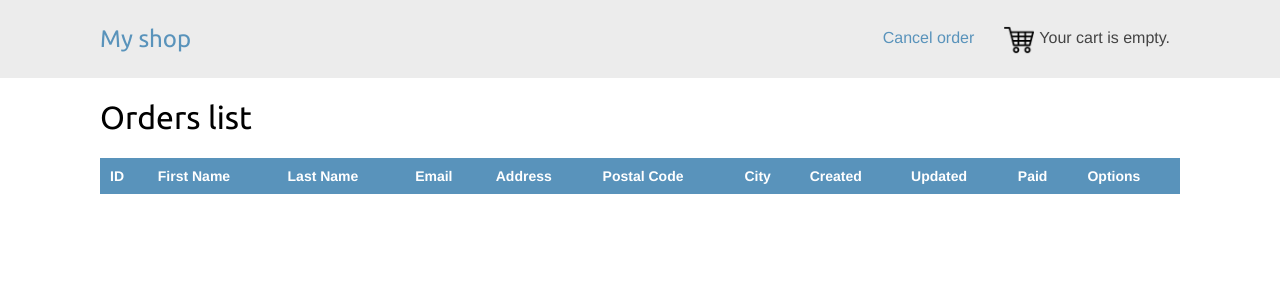
After one commit to juanca1499/MyShop_tarea2, a Django app: page /orders/list/ in a window 1280 px wide. The commit adds this page. Shown: the top 300 px of the page. Run offline with Django 3.2, Linux system fonts and the light colour scheme; data that the repository does not hold is empty.

Commit message:
Corrección de errores e implementación de lista de ordenes

```diff
--- a/myshop/catalog/templates/shop/base.html
+++ b/myshop/catalog/templates/shop/base.html
@@ -43,7 +43,7 @@
         </div>
 
         <div class="cart" style="float:right; margin-right:30px; margin-top: 20px;">
-            <a href="">Cancel order</a>
+            <a href="{% url 'order_list' %}">Cancel order</a>
         </div>
 
     </div>
--- /dev/null
+++ b/myshop/orders/templates/orders/order/list.html
@@ -0,0 +1,48 @@
+{% extends "shop/base.html" %}
+
+{% block title %}
+    Orders list
+{% endblock %}
+
+{% block content %}
+    <h1>Orders list</h1>
+    <table class="cart">
+        <thead>
+            <th>ID</th>
+            <th>First Name</th>
+            <th>Last Name</th>
+            <th>Email</th>
+            <th>Address</th>
+            <th>Postal Code</th>
+            <th>City</th>
+            <th>Created</th>
+            <th>Updated</th>
+            <th>Paid</th>
+            <th>Options</th>
+        </thead>
+        <tbody>
+            {% for order in orders %}
+                <tr>
+                    <td>{{order.id}}</td>
+                    <td>{{order.first_name}}</td>
+                    <td>{{order.last_name}}</td>
+                    <td>{{order.email}}</td>
+                    <td>{{order.address}}</td>
+                    <td>{{order.postal_code}}</td>
+                    <td>{{order.city}}</td>
+                    <td>{{order.creaed}}</td>
+                    <td>{{order.update}}</td>
+                    {% if order.paid == 1 %}
+                        <td>Yes</td>
+                    {% else %}
+                        <td>No</td>
+                    {% endif %}
+                    <td>
+                        <a href="">Detail</a>
+                        <a href="">Delete</a>
+                    </td>
+                </tr>
+            {% endfor %}
+        </tbody>
+    </table>
+{% endblock %}
--- a/myshop/orders/urls.py
+++ b/myshop/orders/urls.py
@@ -17,4 +17,5 @@ from . import views
 
 urlpatterns = [
     path('create/', views.order_create, name='order_create'),
+    path('list/',views.order_list,name='order_list'),
 ]
--- a/myshop/orders/views.py
+++ b/myshop/orders/views.py
@@ -77,12 +77,17 @@ def send(order_id, cart):
     mesagges = []
 
     for item in cart:
-        msg = item['quantity'] + 'x '+ item['product']['name'] +'  $'+ item['total_price']+ '\n'
+        msg = str(item['quantity']) + 'x '+ item['product'].name +'  $'+ str(item['total_price'])+ '\n'
         mesagges.append(msg)
 
     message_part3 = ' '.join(mesagges)
-    message_part4 = '\n\n\n Total: $'+ cart.get_total_price
+    message_part4 = '\n\n\n Total: $'+ str(cart.get_total_price())
     body = message + message_part2 + message_part3 + message_part4
 
     # Se envía el correo.
     send_mail(subject, body, 'pruebas.jogglez@gmail.com', [order.email], fail_silently=False)
+
+
+def order_list(request):
+    orders = Order.objects.all()
+    return render(request, 'orders/order/list.html', {'orders' : orders})
```
Also changed, not shown: 8 other files.
